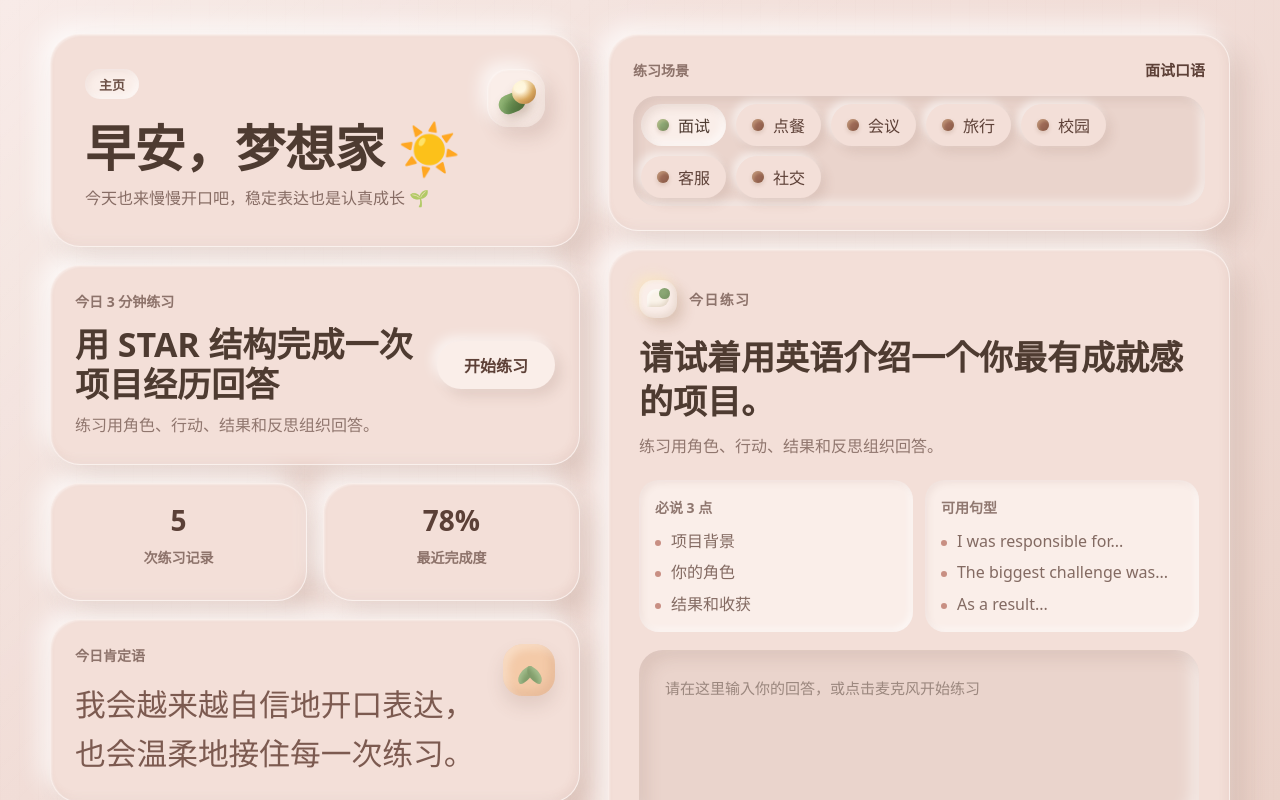
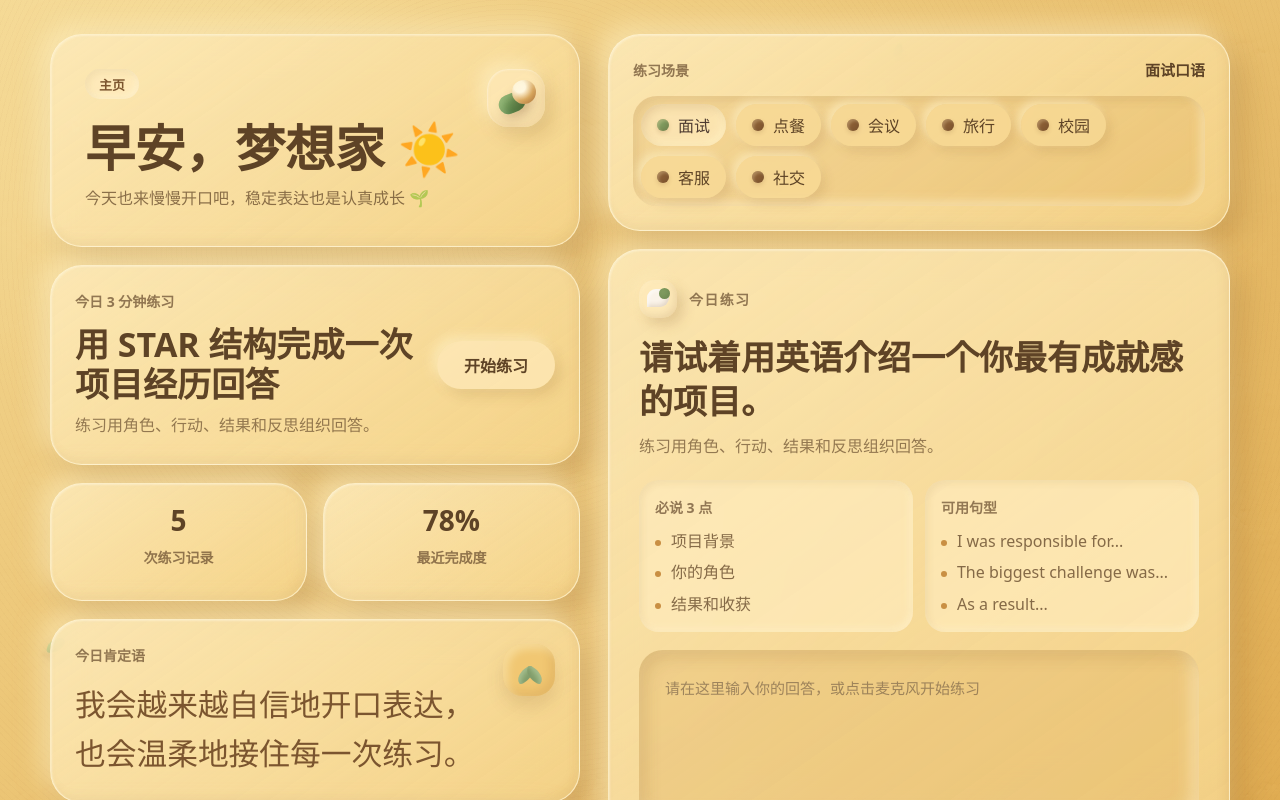
Before and after one commit to 1306751747/speaklab-speaking-coach, a Next.js app: page / in a window 1280 px wide. Both pictures are taken after a click on the button 640 px from the left and 400 px from the top of the page. Built offline with nearby package versions, Linux system fonts and the light colour scheme.

Commit message:
style: align speaking page with clay landing

```diff
--- a/src/app/globals.css
+++ b/src/app/globals.css
@@ -11,15 +11,15 @@
   --muted: rgba(94, 67, 38, 0.68);
   --glass: rgba(255, 255, 255, 0.34);
   --line: rgba(255, 255, 255, 0.54);
-  --coach-clay: #f3dfd8;
-  --coach-clay-soft: #faeee9;
-  --coach-clay-deep: #d8b9ad;
-  --coach-accent: #9f6b58;
-  --coach-green: #8ca875;
-  --coach-rose: #c88f83;
-  --coach-cream: #fff8f2;
-  --coach-shadow: rgba(122, 82, 68, 0.18);
-  --coach-highlight: rgba(255, 255, 255, 0.72);
+  --coach-clay: rgba(248, 219, 151, 0.72);
+  --coach-clay-soft: rgba(255, 236, 190, 0.66);
+  --coach-clay-deep: #d5a75d;
+  --coach-accent: #8b5f35;
+  --coach-green: #7f9b5f;
+  --coach-rose: #c98f43;
+  --coach-cream: rgba(255, 245, 219, 0.76);
+  --coach-shadow: rgba(120, 76, 31, 0.2);
+  --coach-highlight: rgba(255, 246, 214, 0.72);
 }
 
 * {
@@ -1065,8 +1065,13 @@ button {
   overflow-y: auto;
   padding: clamp(18px, 3vw, 34px);
   background:
-    linear-gradient(145deg, #f7e9e5 0%, #f1ddd7 48%, #ead2c9 100%);
-  color: #5d4037;
+    radial-gradient(circle at 16% 12%, rgba(255, 236, 177, 0.34), transparent 28%),
+    radial-gradient(circle at 88% 20%, rgba(208, 151, 68, 0.16), transparent 32%),
+    radial-gradient(circle at 34% 86%, rgba(255, 244, 205, 0.22), transparent 34%),
+    linear-gradient(145deg, rgba(246, 219, 151, 0.92) 0%, rgba(240, 203, 124, 0.88) 46%, rgba(230, 178, 86, 0.76) 100%),
+    url("/assets/clay-plasticine-bg.png") center / cover no-repeat;
+  background-blend-mode: normal, normal, normal, normal, soft-light;
+  color: #5e4326;
   overscroll-behavior: contain;
 }
 
@@ -1082,12 +1087,163 @@ button {
   content: "";
   pointer-events: none;
   background:
-    linear-gradient(135deg, rgba(255, 255, 255, 0.28), transparent 42%),
-    repeating-linear-gradient(90deg, rgba(122, 82, 68, 0.025) 0 1px, transparent 1px 19px);
-  opacity: 0.45;
+    radial-gradient(ellipse at 24% 22%, rgba(129, 78, 28, 0.08), transparent 18%),
+    radial-gradient(ellipse at 72% 64%, rgba(255, 244, 201, 0.18), transparent 22%),
+    radial-gradient(ellipse at 48% 42%, rgba(121, 75, 26, 0.055), transparent 24%),
+    repeating-radial-gradient(circle at 40% 30%, rgba(103, 66, 28, 0.025) 0 1px, transparent 1px 5px);
+  opacity: 0.78;
+  mix-blend-mode: multiply;
+}
+
+.app-garden-decor {
+  position: fixed;
+  inset: 0;
+  z-index: 0;
+  overflow: hidden;
+  pointer-events: none;
+}
+
+.garden-piece {
+  position: absolute;
+  width: 22px;
+  height: 22px;
+  opacity: 0.72;
+  filter:
+    drop-shadow(0 1px 0 rgba(255, 232, 166, 0.18))
+    drop-shadow(0 4px 5px rgba(112, 70, 29, 0.16));
+}
+
+.garden-piece::before {
+  position: absolute;
+  left: 50%;
+  bottom: -5px;
+  z-index: -1;
+  width: 28px;
+  height: 10px;
+  content: "";
+  border-radius: 50%;
+  background: radial-gradient(ellipse at 50% 58%, rgba(95, 57, 22, 0.18), transparent 64%);
+  filter: blur(1.2px);
+  transform: translateX(-50%);
+}
+
+.garden-flower i,
+.garden-flower b {
+  position: absolute;
+  left: 50%;
+  top: 50%;
+  width: 8px;
+  height: 8px;
+  border-radius: 50%;
+  background: radial-gradient(circle at 35% 28%, #fffdfa 0 25%, #fff1df 60%, #e8c7a9 100%);
+  box-shadow:
+    0 -7px 0 #fff9ed,
+    7px 0 0 #f5dfc6,
+    0 7px 0 #f8e6cf,
+    -7px 0 0 #efd0bc,
+    inset -1px -1px 2px rgba(144, 87, 43, 0.1),
+    inset 1px 1px 2px rgba(255, 255, 255, 0.7);
+  transform: translate(-50%, -50%);
+}
+
+.garden-flower b {
+  width: 5px;
+  height: 5px;
+  background: radial-gradient(circle at 35% 30%, #f2c468, #d9903f 72%);
+  box-shadow: inset -1px -1px 1px rgba(122, 71, 25, 0.16);
+}
+
+.garden-sprout i,
+.garden-sprout b,
+.garden-grass i,
+.garden-grass b,
+.garden-grass em {
+  position: absolute;
+  bottom: 2px;
+  width: 12px;
+  height: 8px;
+  border-radius: 100% 20% 100% 20%;
+  background: linear-gradient(145deg, #8eb265, #5f873e);
+  box-shadow:
+    inset 2px 2px 4px rgba(224, 248, 188, 0.28),
+    inset -2px -2px 4px rgba(45, 72, 35, 0.2);
+}
+
+.garden-sprout i {
+  left: 4px;
+  transform: rotate(-35deg);
+}
+
+.garden-sprout b {
+  right: 4px;
+  transform: rotate(35deg) scaleX(-1);
+}
+
+.garden-leaf i {
+  position: absolute;
+  inset: 5px 2px 4px;
+  border-radius: 80% 20% 80% 20%;
+  background: linear-gradient(145deg, #91b566, #648d42);
+  box-shadow:
+    inset 3px 3px 5px rgba(224, 248, 188, 0.25),
+    inset -3px -3px 5px rgba(45, 72, 35, 0.18);
+  transform: rotate(-24deg);
+}
+
+.garden-grass i {
+  left: 2px;
+  transform: rotate(-48deg);
+}
+
+.garden-grass b {
+  left: 9px;
+  transform: rotate(-8deg);
+}
+
+.garden-grass em {
+  right: 1px;
+  transform: rotate(42deg) scaleX(-1);
+}
+
+.piece-1 {
+  left: 5%;
+  top: 14%;
+  transform: scale(0.9) rotate(-8deg);
+}
+
+.piece-2 {
+  right: 7%;
+  top: 11%;
+  transform: scale(0.95) rotate(10deg);
+}
+
+.piece-3 {
+  left: 3.5%;
+  bottom: 18%;
+  transform: scale(1.05) rotate(18deg);
+}
+
+.piece-4 {
+  right: 5.5%;
+  bottom: 12%;
+  transform: scale(0.82) rotate(14deg);
+}
+
+.piece-5 {
+  left: 50%;
+  bottom: 5%;
+  transform: scale(0.86) rotate(-6deg);
+}
+
+.piece-6 {
+  right: 29%;
+  top: 5%;
+  transform: scale(0.78) rotate(-20deg);
 }
 
 .growth-dashboard {
+  position: relative;
+  z-index: 1;
   display: grid;
   grid-template-columns: minmax(320px, 0.92fr) minmax(420px, 1.08fr);
   gap: clamp(18px, 2.4vw, 28px);
@@ -1107,14 +1263,17 @@ button {
 .soft-card,
 .coach-panel,
 .scenario-card {
-  border: 1px solid rgba(255, 255, 255, 0.46);
-  border-radius: 30px;
-  background: var(--coach-clay);
-  box-shadow:
-    -10px -10px 24px var(--coach-highlight),
-    12px 14px 28px var(--coach-shadow),
-    inset 1px 1px 2px rgba(255, 255, 255, 0.38),
-    inset -3px -4px 8px rgba(148, 95, 80, 0.08);
+  border: 1px solid rgba(255, 248, 224, 0.62);
+  border-radius: 32px;
+  background:
+    linear-gradient(145deg, rgba(255, 242, 205, 0.56), rgba(239, 199, 111, 0.2)),
+    var(--coach-clay);
+  backdrop-filter: blur(18px) saturate(1.08);
+  box-shadow:
+    -10px -10px 24px rgba(255, 241, 196, 0.5),
+    13px 15px 30px var(--coach-shadow),
+    inset 1px 1px 2px rgba(255, 250, 230, 0.48),
+    inset -4px -5px 10px rgba(137, 87, 31, 0.08);
 }
 
 .welcome-card {
@@ -1136,25 +1295,25 @@ button {
   min-height: 30px;
   padding: 0 14px;
   border-radius: 999px;
-  color: #6c5046;
+  color: #7c552f;
   background: var(--coach-clay-soft);
   box-shadow:
-    inset 3px 3px 7px rgba(153, 99, 83, 0.08),
-    inset -3px -3px 7px rgba(255, 255, 255, 0.55);
+    inset 3px 3px 7px rgba(121, 75, 26, 0.08),
+    inset -3px -3px 7px rgba(255, 245, 213, 0.56);
   font-size: 13px;
   font-weight: 700;
 }
 
 .welcome-card h1 {
   margin: 22px 0 10px;
-  color: #4e3b31;
+  color: #5e4326;
   font-size: clamp(34px, 4vw, 50px);
   line-height: 1.08;
 }
 
 .welcome-card p {
   margin: 0;
-  color: rgba(93, 64, 55, 0.72);
+  color: rgba(94, 67, 38, 0.72);
   font-size: 16px;
   line-height: 1.7;
 }
@@ -1162,10 +1321,10 @@ button {
 .clay-brand-mark {
   background: var(--coach-clay-soft);
   box-shadow:
-    -7px -7px 16px rgba(255, 255, 255, 0.66),
-    8px 10px 18px rgba(122, 82, 68, 0.16),
-    inset 1px 1px 2px rgba(255, 255, 255, 0.52),
-    inset -4px -4px 8px rgba(148, 95, 80, 0.1);
+    -7px -7px 16px rgba(255, 241, 196, 0.62),
+    8px 10px 18px rgba(120, 76, 31, 0.17),
+    inset 1px 1px 2px rgba(255, 250, 230, 0.52),
+    inset -4px -4px 8px rgba(137, 87, 31, 0.1);
 }
 
 .metric-row {
@@ -1184,14 +1343,14 @@ button {
 
 .daily-practice-card h2 {
   margin: 12px 0 8px;
-  color: #4e3b31;
+  color: #5e4326;
   font-size: clamp(24px, 3vw, 34px);
   line-height: 1.18;
 }
 
 .daily-practice-card p {
   margin: 0;
-  color: rgba(93, 64, 55, 0.66);
+  color: rgba(94, 67, 38, 0.66);
   line-height: 1.7;
 }
 
@@ -1201,18 +1360,18 @@ button {
   flex: 0 0 auto;
   border: 0;
   border-radius: 999px;
-  color: #5d4037;
+  color: #5e4326;
   background: var(--coach-clay-soft);
   font-weight: 800;
   box-shadow:
-    -5px -5px 11px rgba(255, 255, 255, 0.58),
-    6px 7px 13px rgba(122, 82, 68, 0.14);
+    -5px -5px 11px rgba(255, 241, 196, 0.56),
+    6px 7px 13px rgba(120, 76, 31, 0.14);
 }
 
 .daily-practice-card button:active {
   box-shadow:
-    inset 5px 5px 10px rgba(122, 82, 68, 0.12),
-    inset -5px -5px 10px rgba(255, 255, 255, 0.54);
+    inset 5px 5px 10px rgba(120, 76, 31, 0.13),
+    inset -5px -5px 10px rgba(255, 241, 196, 0.54);
 }
 
 .metric-card {
@@ -1224,7 +1383,7 @@ button {
 .metric-card strong {
   display: block;
   margin-bottom: 12px;
-  color: #5b4037;
+  color: #5e4326;
   font-size: 28px;
   line-height: 1;
 }
@@ -1232,7 +1391,7 @@ button {
 .metric-card span,
 .section-kicker,
 .panel-heading > span:last-child {
-  color: rgba(93, 64, 55, 0.68);
+  color: rgba(94, 67, 38, 0.68);
   font-size: 14px;
   font-weight: 700;
 }
@@ -1252,7 +1411,7 @@ button {
 
 .affirmation-card p {
   margin: 14px 0 0;
-  color: #7c5a50;
+  color: #7b552f;
   font-size: clamp(22px, 2.4vw, 31px);
   line-height: 1.6;
 }
@@ -1263,11 +1422,11 @@ button {
   height: 52px;
   flex: 0 0 auto;
   border-radius: 20px;
-  background: #f4caa8;
-  box-shadow:
-    inset 5px 5px 9px rgba(255, 246, 236, 0.42),
-    inset -5px -5px 9px rgba(162, 98, 74, 0.14),
-    0 10px 18px rgba(122, 82, 68, 0.14);
+  background: #f1c772;
+  box-shadow:
+    inset 5px 5px 9px rgba(255, 245, 205, 0.42),
+    inset -5px -5px 9px rgba(154, 95, 31, 0.14),
+    0 10px 18px rgba(120, 76, 31, 0.15);
 }
 
 .tiny-sprout::before,
@@ -1302,7 +1461,7 @@ button {
 }
 
 .card-title-row b {
-  color: #5d4037;
+  color: #5e4326;
   font-size: 15px;
 }
 
@@ -1311,10 +1470,10 @@ button {
   margin-top: 17px;
   overflow: hidden;
   border-radius: 999px;
-  background: #ead4cc;
-  box-shadow:
-    inset 5px 5px 9px rgba(122, 82, 68, 0.12),
-    inset -5px -5px 9px rgba(255, 255, 255, 0.46);
+  background: rgba(205, 151, 67, 0.26);
+  box-shadow:
+    inset 5px 5px 9px rgba(120, 76, 31, 0.12),
+    inset -5px -5px 9px rgba(255, 242, 202, 0.46);
 }
 
 .soft-progress span {
@@ -1322,8 +1481,8 @@ button {
   width: 65%;
   height: 100%;
   border-radius: inherit;
-  background: linear-gradient(90deg, #9f6b58, #c88f83);
-  box-shadow: 0 2px 6px rgba(122, 82, 68, 0.18);
+  background: linear-gradient(90deg, #8b5f35, #c98f43);
+  box-shadow: 0 2px 6px rgba(120, 76, 31, 0.18);
 }
 
 .module-grid {
@@ -1347,11 +1506,11 @@ button {
   height: 42px;
   flex: 0 0 auto;
   border-radius: 15px;
-  background: #c88f83;
-  box-shadow:
-    inset 4px 4px 8px rgba(255, 237, 229, 0.34),
-    inset -5px -5px 9px rgba(115, 69, 57, 0.16),
-    0 8px 13px rgba(122, 82, 68, 0.13);
+  background: #c98f43;
+  box-shadow:
+    inset 4px 4px 8px rgba(255, 238, 181, 0.34),
+    inset -5px -5px 9px rgba(108, 66, 26, 0.16),
+    0 8px 13px rgba(120, 76, 31, 0.13);
 }
 
 .module-card > span::after {
@@ -1359,7 +1518,7 @@ button {
   inset: 12px;
   content: "";
   border-radius: 50%;
-  background: rgba(255, 248, 242, 0.78);
+  background: rgba(255, 247, 221, 0.78);
 }
 
 .module-card b,
@@ -1369,13 +1528,13 @@ button {
 }
 
 .module-card b {
-  color: #5d4037;
+  color: #5e4326;
   font-size: 16px;
 }
 
 .module-card p {
   margin-top: 5px;
-  color: rgba(93, 64, 55, 0.58);
+  color: rgba(94, 67, 38, 0.58);
   font-size: 13px;
 }
 
@@ -1386,11 +1545,11 @@ button {
 }
 
 .module-card.accent-sand > span {
-  background: #d8b186;
+  background: #d9ad61;
 }
 
 .module-card.accent-brown > span {
-  background: #9f6b58;
+  background: #8b5f35;
 }
 
 .scenario-card {
@@ -1404,16 +1563,16 @@ button {
   gap: 10px;
   padding: 8px;
   border-radius: 24px;
-  background: #ead4cc;
-  box-shadow:
-    inset 5px 5px 10px rgba(122, 82, 68, 0.1),
-    inset -5px -5px 10px rgba(255, 255, 255, 0.5);
+  background: rgba(207, 153, 65, 0.2);
+  box-shadow:
+    inset 5px 5px 10px rgba(120, 76, 31, 0.1),
+    inset -5px -5px 10px rgba(255, 242, 202, 0.5);
 }
 
 .scenario-tabs button,
 .coach-actions button {
   border: 0;
-  color: #5d4037;
+  color: #5e4326;
   background: var(--coach-clay);
 }
 
@@ -1422,19 +1581,19 @@ button {
   padding: 0 16px;
   border-radius: 999px;
   box-shadow:
-    -4px -4px 9px rgba(255, 255, 255, 0.56),
-    5px 6px 11px rgba(122, 82, 68, 0.12);
+    -4px -4px 9px rgba(255, 241, 196, 0.56),
+    5px 6px 11px rgba(120, 76, 31, 0.12);
 }
 
 .scenario-tabs button.active {
   background: var(--coach-clay-soft);
   box-shadow:
-    inset 4px 4px 8px rgba(122, 82, 68, 0.12),
-    inset -4px -4px 8px rgba(255, 255, 255, 0.58);
+    inset 4px 4px 8px rgba(120, 76, 31, 0.13),
+    inset -4px -4px 8px rgba(255, 241, 196, 0.58);
 }
 
 .scenario-dot {
-  background: #9f6b58;
+  background: #8b5f35;
 }
 
 .coach-panel {
@@ -1444,14 +1603,14 @@ button {
 
 .dialogue-panel h2 {
   margin: 18px 0 10px;
-  color: #4e3b31;
+  color: #5e4326;
   font-size: clamp(25px, 3vw, 34px);
   line-height: 1.28;
 }
 
 .dialogue-panel p {
   margin: 0 0 20px;
-  color: rgba(93, 64, 55, 0.66);
+  color: rgba(94, 67, 38, 0.66);
   line-height: 1.7;
 }
 
@@ -1468,8 +1627,8 @@ button {
   border-radius: 20px;
   background: var(--coach-clay-soft);
   box-shadow:
-    inset 3px 3px 7px rgba(122, 82, 68, 0.08),
-    inset -3px -3px 7px rgba(255, 255, 255, 0.55);
+    inset 3px 3px 7px rgba(120, 76, 31, 0.08),
+    inset -3px -3px 7px rgba(255, 242, 202, 0.55);
 }
 
 .task-helper-grid ul {
@@ -1483,7 +1642,7 @@ button {
 .task-helper-grid li {
   position: relative;
   padding-left: 16px;
-  color: rgba(93, 64, 55, 0.76);
+  color: rgba(94, 67, 38, 0.76);
   line-height: 1.45;
 }
 
@@ -1515,15 +1674,16 @@ button {
 .clay-input-shell {
   border-radius: 24px;
   padding: 10px;
-  background: #ead4cc;
-  box-shadow:
-    inset 8px 8px 16px rgba(122, 82, 68, 0.12),
-    inset -8px -8px 16px rgba(255, 255, 255, 0.52);
+  background: rgba(207, 153, 65, 0.22);
+  box-shadow:
+    inset 8px 8px 16px rgba(120, 76, 31, 0.14),
+    inset -8px -8px 16px rgba(255, 242, 202, 0.5);
 }
 
 .clay-input-shell textarea {
   min-height: 150px;
   font-size: 15px;
+  color: #5e4326;
 }
 
 .coach-actions {
@@ -1539,14 +1699,14 @@ button {
   border-radius: 999px;
   font-weight: 800;
   box-shadow:
-    -5px -5px 11px rgba(255, 255, 255, 0.58),
-    6px 7px 13px rgba(122, 82, 68, 0.14);
+    -5px -5px 11px rgba(255, 241, 196, 0.58),
+    6px 7px 13px rgba(120, 76, 31, 0.14);
 }
 
 .coach-actions button:active:not(:disabled) {
   box-shadow:
-    inset 5px 5px 10px rgba(122, 82, 68, 0.12),
-    inset -5px -5px 10px rgba(255, 255, 255, 0.54);
+    inset 5px 5px 10px rgba(120, 76, 31, 0.13),
+    inset -5px -5px 10px rgba(255, 241, 196, 0.54);
 }
 
 .clay-session-strip {
@@ -1559,8 +1719,8 @@ button {
 .clay-session-strip span {
   background: var(--coach-clay-soft);
   box-shadow:
-    inset 3px 3px 7px rgba(122, 82, 68, 0.08),
-    inset -3px -3px 7px rgba(255, 255, 255, 0.55);
+    inset 3px 3px 7px rgba(120, 76, 31, 0.08),
+    inset -3px -3px 7px rgba(255, 242, 202, 0.55);
 }
 
 .score-panel-next {
@@ -1579,12 +1739,12 @@ button {
   height: 128px;
   background:
     radial-gradient(circle at 50% 50%, var(--coach-clay) 0 54%, transparent 55%),
-    conic-gradient(var(--coach-rose) 0 var(--score-progress), #ead4cc var(--score-progress) 360deg);
-  box-shadow:
-    -7px -7px 16px rgba(255, 255, 255, 0.56),
-    8px 10px 18px rgba(122, 82, 68, 0.15),
-    inset 3px 3px 7px rgba(255, 255, 255, 0.42),
-    inset -4px -4px 8px rgba(148, 95, 80, 0.1);
+    conic-gradient(var(--coach-rose) 0 var(--score-progress), rgba(205, 151, 67, 0.28) var(--score-progress) 360deg);
+  box-shadow:
+    -7px -7px 16px rgba(255, 241, 196, 0.56),
+    8px 10px 18px rgba(120, 76, 31, 0.15),
+    inset 3px 3px 7px rgba(255, 250, 230, 0.42),
+    inset -4px -4px 8px rgba(137, 87, 31, 0.1);
   font-size: 42px;
 }
 
@@ -1596,8 +1756,8 @@ button {
 .score-dashboard p {
   margin: 0 0 10px;
   box-shadow:
-    inset 3px 3px 7px rgba(122, 82, 68, 0.08),
-    inset -3px -3px 7px rgba(255, 255, 255, 0.56);
+    inset 3px 3px 7px rgba(120, 76, 31, 0.08),
+    inset -3px -3px 7px rgba(255, 242, 202, 0.56);
 }
 
 .correction-stack {
@@ -1607,9 +1767,9 @@ button {
 
 .correction-stack p {
   box-shadow:
-    -4px -4px 9px rgba(255, 255, 255, 0.52),
-    5px 6px 12px rgba(122, 82, 68, 0.12),
-    inset 5px 0 0 rgba(200, 143, 131, 0.72);
+    -4px -4px 9px rgba(255, 241, 196, 0.52),
+    5px 6px 12px rgba(120, 76, 31, 0.12),
+    inset 5px 0 0 rgba(201, 143, 67, 0.72);
 }
 
 .session-summary {
@@ -1619,13 +1779,13 @@ button {
   border-radius: 22px;
   background: var(--coach-clay);
   box-shadow:
-    inset 4px 4px 9px rgba(122, 82, 68, 0.08),
-    inset -4px -4px 9px rgba(255, 255, 255, 0.5);
+    inset 4px 4px 9px rgba(120, 76, 31, 0.08),
+    inset -4px -4px 9px rgba(255, 242, 202, 0.5);
 }
 
 .session-summary > p {
   margin: 0;
-  color: rgba(93, 64, 55, 0.66);
+  color: rgba(94, 67, 38, 0.66);
   line-height: 1.65;
 }
 
@@ -1639,8 +1799,8 @@ button {
   border-radius: 18px;
   background: var(--coach-clay-soft);
   box-shadow:
-    -3px -3px 7px rgba(255, 255, 255, 0.48),
-    4px 5px 10px rgba(122, 82, 68, 0.1);
+    -3px -3px 7px rgba(255, 241, 196, 0.48),
+    4px 5px 10px rgba(120, 76, 31, 0.1);
 }
 
 .summary-grid b,
@@ -1650,18 +1810,18 @@ button {
 }
 
 .summary-grid b {
-  color: #5d4037;
+  color: #5e4326;
 }
 
 .summary-grid p {
   margin-top: 7px;
-  color: rgba(93, 64, 55, 0.68);
+  color: rgba(94, 67, 38, 0.68);
   line-height: 1.55;
 }
 
 .feedback-source {
   margin: 0;
-  color: rgba(93, 64, 55, 0.48);
+  color: rgba(94, 67, 38, 0.48);
   font-size: 12px;
   line-height: 1.5;
 }
--- a/src/app/page.jsx
+++ b/src/app/page.jsx
@@ -409,6 +409,14 @@ function SpeakingApp({ active = true }) {
 
   return (
     <main className="app-shell">
+      <div className="app-garden-decor" aria-hidden="true">
+        <span className="garden-piece garden-flower piece-1"><i /><b /></span>
+        <span className="garden-piece garden-sprout piece-2"><i /><b /></span>
+        <span className="garden-piece garden-leaf piece-3"><i /></span>
+        <span className="garden-piece garden-flower piece-4"><i /><b /></span>
+        <span className="garden-piece garden-grass piece-5"><i /><b /><em /></span>
+        <span className="garden-piece garden-leaf piece-6"><i /></span>
+      </div>
       <section className="growth-dashboard">
         <div className="growth-main">
           <header className="welcome-card soft-card">
```
